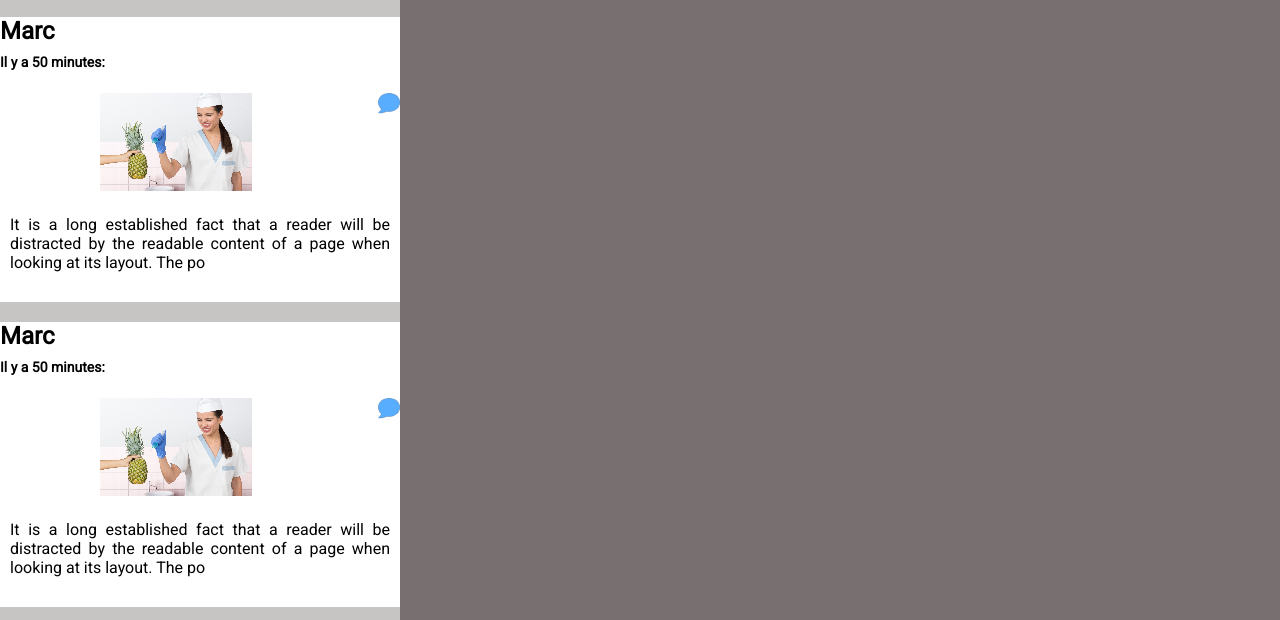
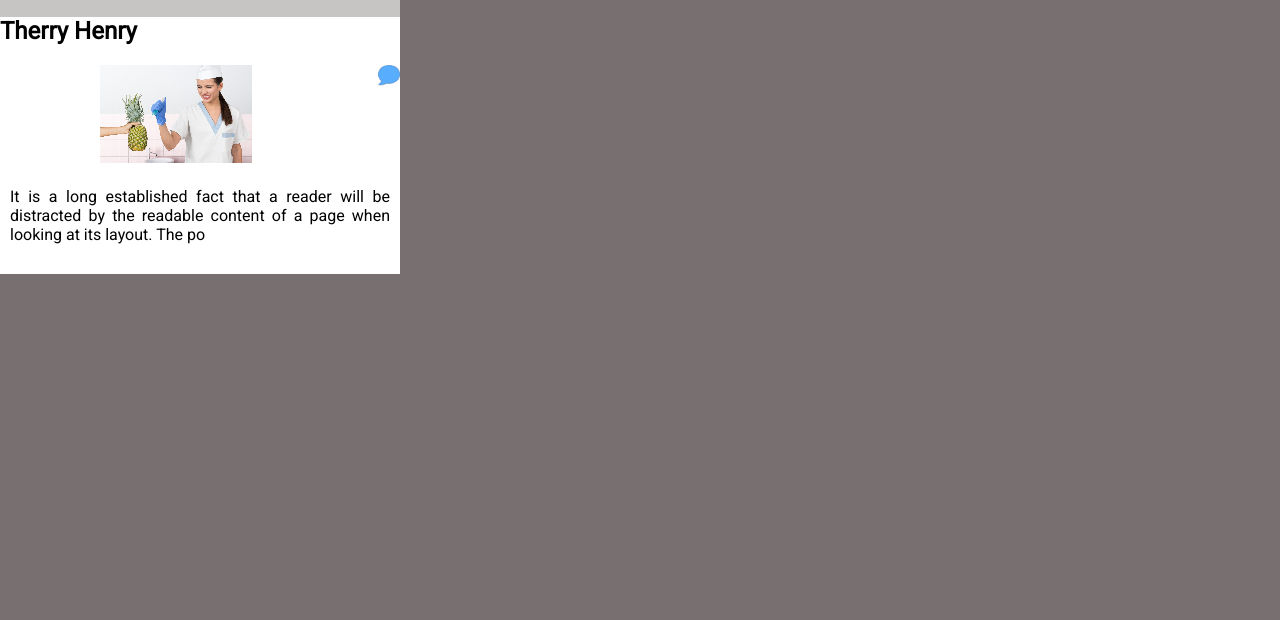
Before and after one commit to dreamz60700/Projet-avec-jhon, a plain HTML site: page index.html in a window 1280 px wide. Shown: the part 180-800 px from the top of the page. Drawn offline with Linux system fonts and the light colour scheme.

Commit message:
ajout fichier readme + utilisateur json + debut de fonction recuperatoin donnee

```diff
--- a/app.js
+++ b/app.js
@@ -0,0 +1,13 @@
+let nom = document.querySelector('.nom')
+let message = document.querySelector('#texte1')
+
+let jsonU = fetch("utilisateurs.json")
+let s
+jsonU.then((res) => {
+    res.json().then((res) => {
+
+        nom.textContent = res.utilisateur[0].prenom + " " + res.utilisateur[0].name
+
+        console.log(nom.textContent)
+    })
+})
--- a/index.html
+++ b/index.html
@@ -1,5 +1,6 @@
 <!DOCTYPE html>
 <html lang="fr">
+
 <head>
     <meta charset="UTF-8">
     <meta name="viewport" content="width=device-width, initial-scale=1.0">
@@ -7,6 +8,7 @@
     <link href="https://fonts.googleapis.com/css?family=Roboto&display=swap" rel="stylesheet">
     <title>Document</title>
 </head>
+
 <body>
     <!--HEADER-->
     <div class="header">
@@ -37,21 +39,8 @@
             <h2 class="nom">Marc<br><span class="minutes">Il y a 50 minutes:</span></h2>
             <img class="speech" src="img/speech.png">
             <img class="baniere" src="img/baniere.png">
-            <p class="texte">It is a long established fact that a reader will be distracted by the readable content of a page when looking at its layout. The po</p>
-        </div>
-
-        <div class="description-amis">
-            <h2 class="nom">Marc<br><span class="minutes">Il y a 50 minutes:</span></h2>
-            <img class="speech" src="img/speech.png">
-            <img class="baniere" src="img/baniere.png">
-            <p class="texte">It is a long established fact that a reader will be distracted by the readable content of a page when looking at its layout. The po</p>
-        </div>
-
-        <div class="description-amis">
-            <h2 class="nom">Marc<br><span class="minutes">Il y a 50 minutes:</span></h2>
-            <img class="speech" src="img/speech.png">
-            <img class="baniere" src="img/baniere.png">
-            <p class="texte">It is a long established fact that a reader will be distracted by the readable content of a page when looking at its layout. The po</p>
+            <p id="texte1" class="texte">It is a long established fact that a reader will be distracted by the readable content of a
+                page when looking at its layout. The po</p>
         </div>
     </div>
 
@@ -61,4 +50,26 @@
 
     <script src="app.js"></script>
 </body>
+
 </html>
+
+<!--
+
+    <div class="description-amis">
+            <h2 class="nom">Marc<br><span class="minutes">Il y a 50 minutes:</span></h2>
+            <img class="speech" src="img/speech.png">
+            <img class="baniere" src="img/baniere.png">
+            <p class="texte">It is a long established fact that a reader will be distracted by the readable content of a
+                page when looking at its layout. The po</p>
+        </div>
+
+        <div class="description-amis">
+            <h2 class="nom">Marc<br><span class="minutes">Il y a 50 minutes:</span></h2>
+            <img class="speech" src="img/speech.png">
+            <img class="baniere" src="img/baniere.png">
+            <p class="texte">It is a long established fact that a reader will be distracted by the readable content of a
+                page when looking at its layout. The po</p>
+        </div>
+
+
+-->
--- /dev/null
+++ b/utilisateurs.json
@@ -0,0 +1,25 @@
+{
+    "utilisateur": [
+        {
+            "name": "Henry",
+            "prenom": "Therry",
+            "message": [
+                "salut je suis un ancien joueur de foot"
+            ]
+        },
+        {
+            "name": "Blanc",
+            "prenom": "Laurent",
+            "message": [
+                "salut je suis un ancien défenseur à la retraite"
+            ]
+        },
+        {
+            "name": "Petit",
+            "prenom": "Manu",
+            "message": [
+                "salut je suis un joueur de foot championt du monde"
+            ]
+        }
+    ]
+}
```
Also changed, not shown: readme.txt (added). Lines whose indentation alone changed are shown as unchanged.
